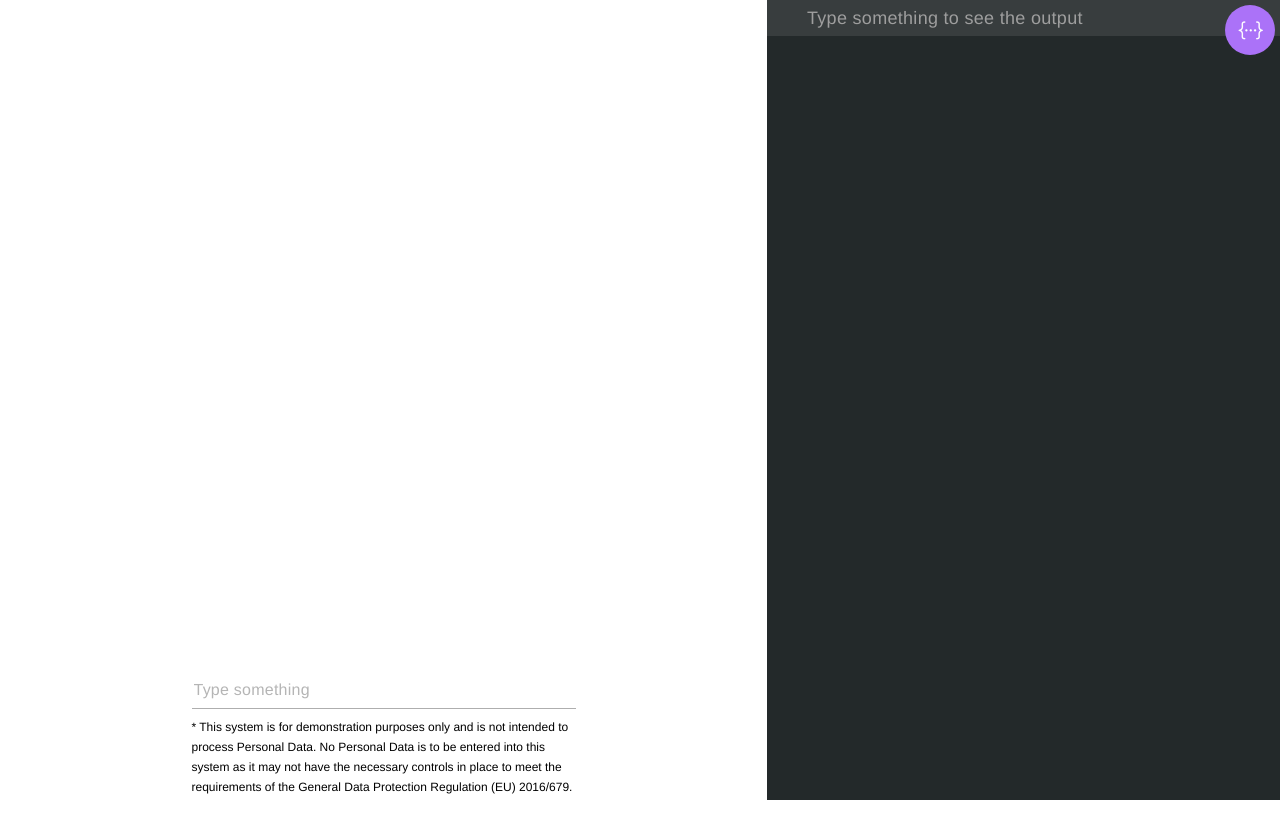
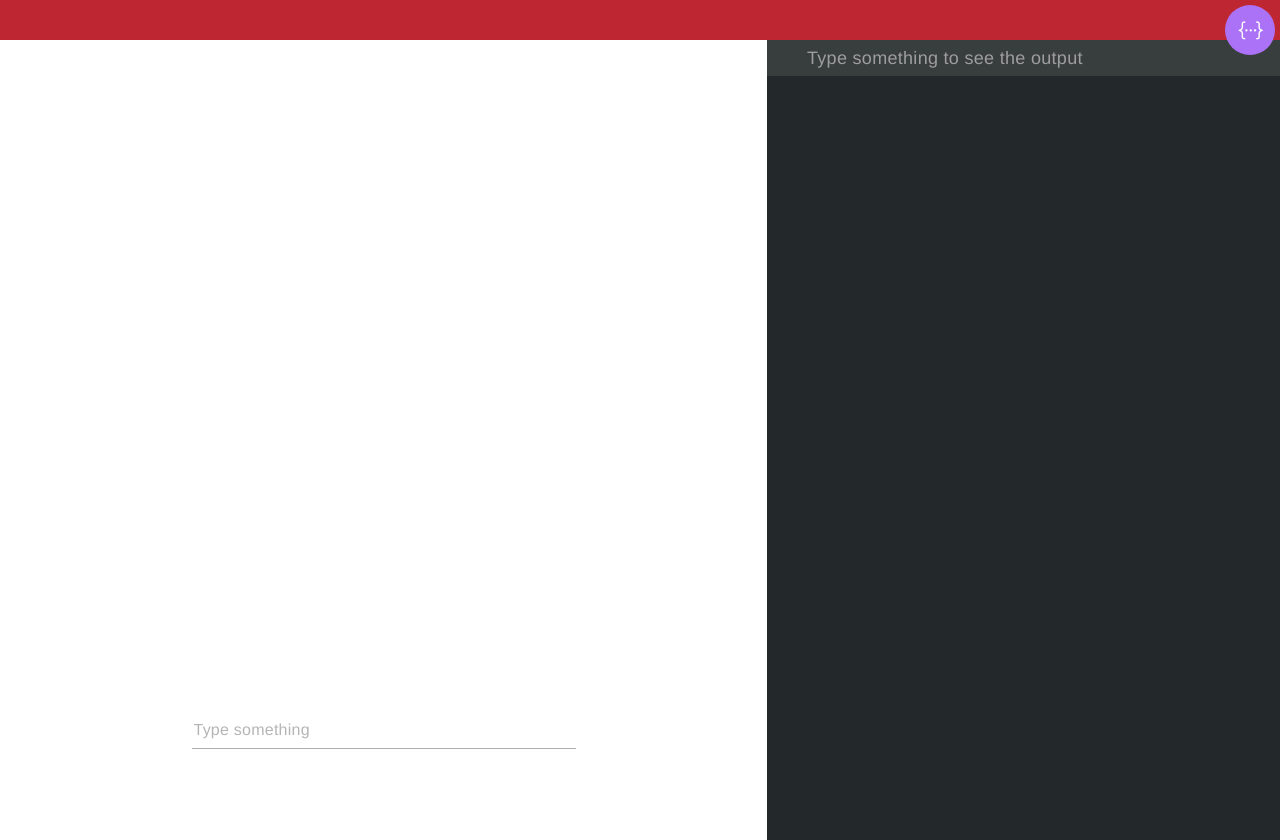
Before and after one commit to anoopmundathan/watson-assistant, a website: page public/index.html in a window 1280 px wide. Before the commit the page ends 800 px from the top, so only its background shows below. Drawn offline with Linux system fonts and the light colour scheme; no server answers.

Commit message:
Add header

```diff
--- a/public/css/app.css
+++ b/public/css/app.css
@@ -13,6 +13,10 @@ body {
 div {
   word-wrap: break-word;
   line-height: 1.25rem;
+}
+.main-header {
+  height: 40px;
+  background: #BE2632;
 }
 
 #view-change-button {
--- a/public/index.html
+++ b/public/index.html
@@ -1,7 +1,7 @@
 <html>
 <head>
   <base href="/">
-  <title>Watson Assistant Chat App</title>
+  <title>Qudini - Chat Bot</title>
   <meta name="viewport" content="width=device-width, initial-scale=1">
   <meta http-equiv="X-UA-Compatible" content="IE=edge">
   <meta property="og:image" content="images/conversation.svg" />
@@ -11,6 +11,9 @@
   <link rel="stylesheet" href="css/app.css">
 </head>
 <body>
+  <div class="main-header">
+
+  </div>
   <div id="view-change-button" class="button" onclick="PayloadPanel.togglePanel(event, this)">
     <img class="option full" src="images/chat-button.png">
     <img class="option not-full" src="images/code-button.png">
@@ -24,11 +27,6 @@
             placeholder="Type something" type="text"
             onkeydown="ConversationPanel.inputKeyDown(event, this)">
         </label>
-        <div class="disclaimer">
-            * This system is for demonstration purposes only and is not intended to process Personal Data. No Personal Data is to be entered
-            into this system as it may not have the necessary controls in place to meet the requirements of the General Data Protection
-            Regulation (EU) 2016/679.
-        </div>
       </div>
     </div>
     <div id="payload-column" class="fixed-column content-column">
```
Also changed, not shown: 1 other file.
